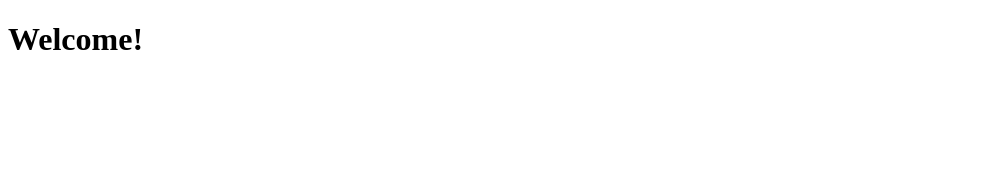
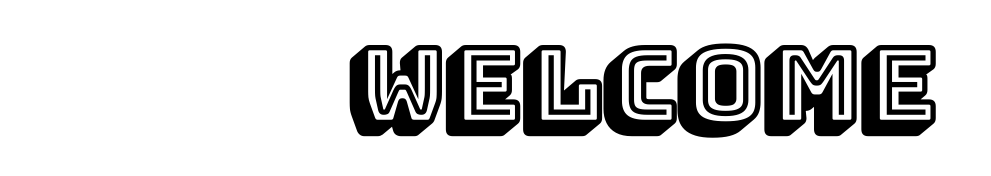
Before and after one commit to nbriz/welcome, a plain HTML site: page index.html in a window 1280 px wide. Shown: the whole page, without its empty margins (0-991 px from the left). Drawn offline with Linux system fonts and the light colour scheme.

Commit message:
added a banner text

```diff
--- a/index.html
+++ b/index.html
@@ -3,10 +3,33 @@
 	<head>
 		<meta charset="utf-8">
 		<title>WELCOME</title>
+    <style>
+
+      @import url("https://fonts.googleapis.com/css2?family=Bungee+Shade&display=swap");
+
+      * {
+        box-sizing: border-box;
+      }
+
+      body {
+        margin: 0;
+        height: 100vh;
+      }
+
+      h1 {
+        text-align: center;
+        font-family: "Bungee Shade", sans-serif;
+        font-size: 8vw;
+/*         background-color: grey; */
+/*         width: 400px; */
+        margin: 20px auto;
+      }
+
+    </style>
 	</head>
 	<body>
 
-    <h1>Welcome!</h1>
+    <h1>Welcome</h1>
 
 	</body>
 </html>
```
